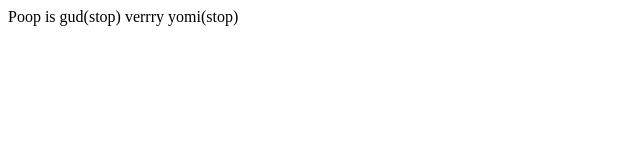
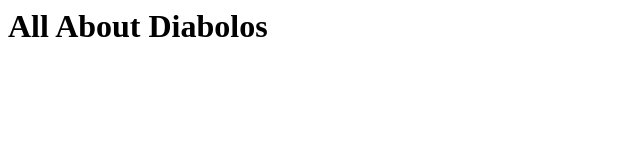
Before and after one commit to memyselfandiimyselfandme/memyselfandiimyselfandme, a plain HTML site: page index.html in a window 1280 px wide. Shown: the whole page, without its empty margins (0-640 px from the left). Drawn offline with Linux system fonts and the light colour scheme.

Commit message:
Update index.html

```diff
--- a/index.html
+++ b/index.html
@@ -1,6 +1,6 @@
 <head>
-  <title>POOP</title>
+  <title>???</title>
 
-<p>Poop is gud(stop) verrry yomi(stop)</p>
+<h1>All About Diabolos</h1>
 
 </head>
```
